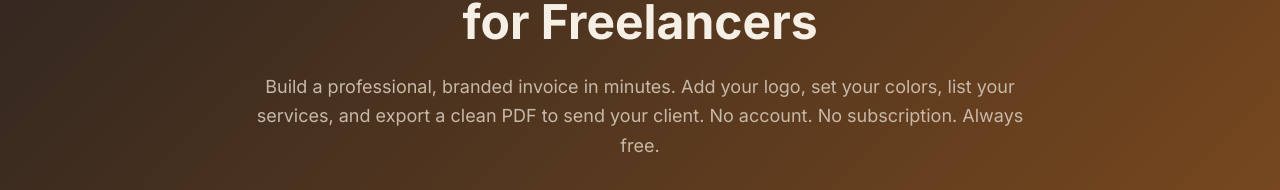
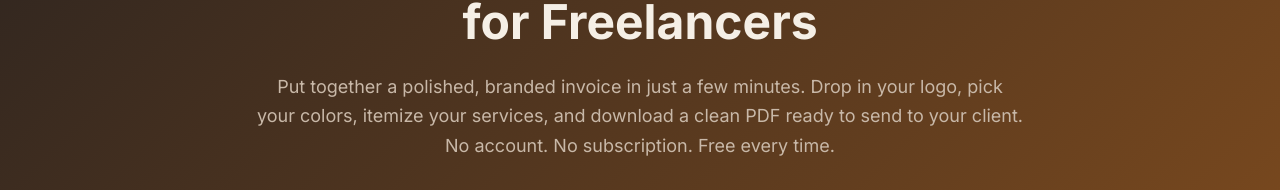
Before and after one commit to DeliverDigital-WebsiteAgency/417-freelancers, a Next.js app: page /invoice in a window 1280 px wide. Shown: the part 261-451 px from the top of the page. Built offline with nearby package versions, Linux system fonts and the light colour scheme; no server answers.

Commit message:
Reword invoice generator hero copy for freshness

```diff
--- a/src/app/invoice/page.tsx
+++ b/src/app/invoice/page.tsx
@@ -87,8 +87,8 @@ export default function InvoicePage() {
             Free Invoice Generator<br className="hidden sm:block" /> for Freelancers
           </h1>
           <p className="text-lg leading-relaxed mb-8" style={{ color: "#C8B8A8" }}>
-            Build a professional, branded invoice in minutes. Add your logo, set your colors, list your services,
-            and export a clean PDF to send your client. No account. No subscription. Always free.
+            Put together a polished, branded invoice in just a few minutes. Drop in your logo, pick your colors, itemize
+            your services, and download a clean PDF ready to send to your client. No account. No subscription. Free every time.
           </p>
           <a
             href="#invoice-tool"
```
